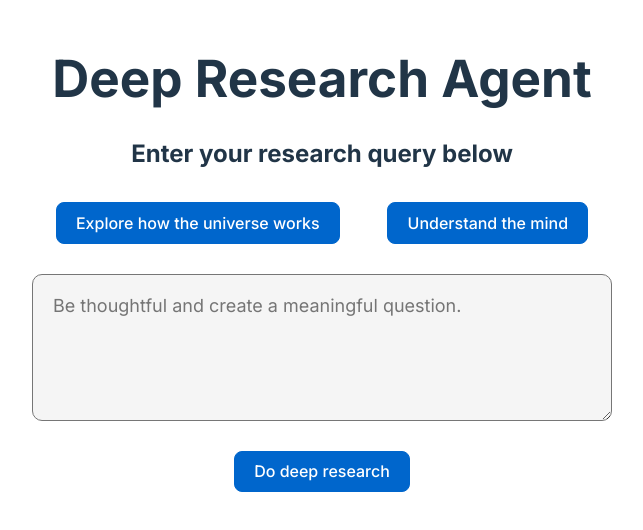
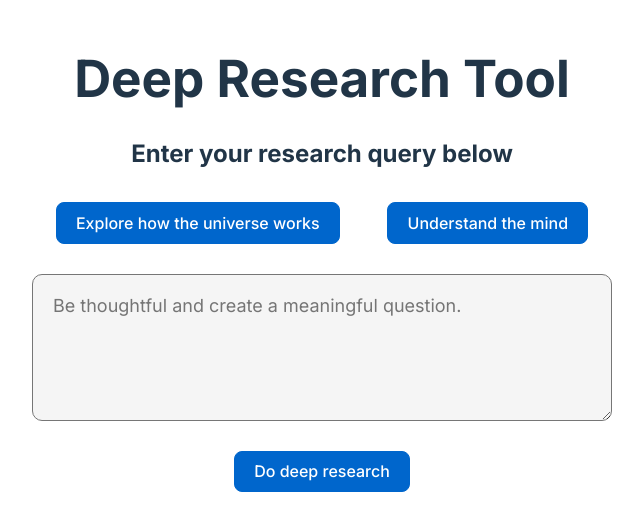
Before and after one commit to mattcoast-sun/deep_research_simple, a plain HTML site: page index.html in a window 1280 px wide. Shown: the whole page, without its empty margins (318-961 px from the left). Drawn offline with Linux system fonts and the light colour scheme.

Commit message:
Update index.html

```diff
--- a/index.html
+++ b/index.html
@@ -8,7 +8,7 @@
 
         <body class="inter-text">
             <header>
-                <h1 class="center_heading">Deep Research Agent</h1>
+                <h1 class="center_heading">Deep Research Tool</h1>
             </header>
             <div>
                 <h2 class="center_heading">Enter your research query below</h2>
```
